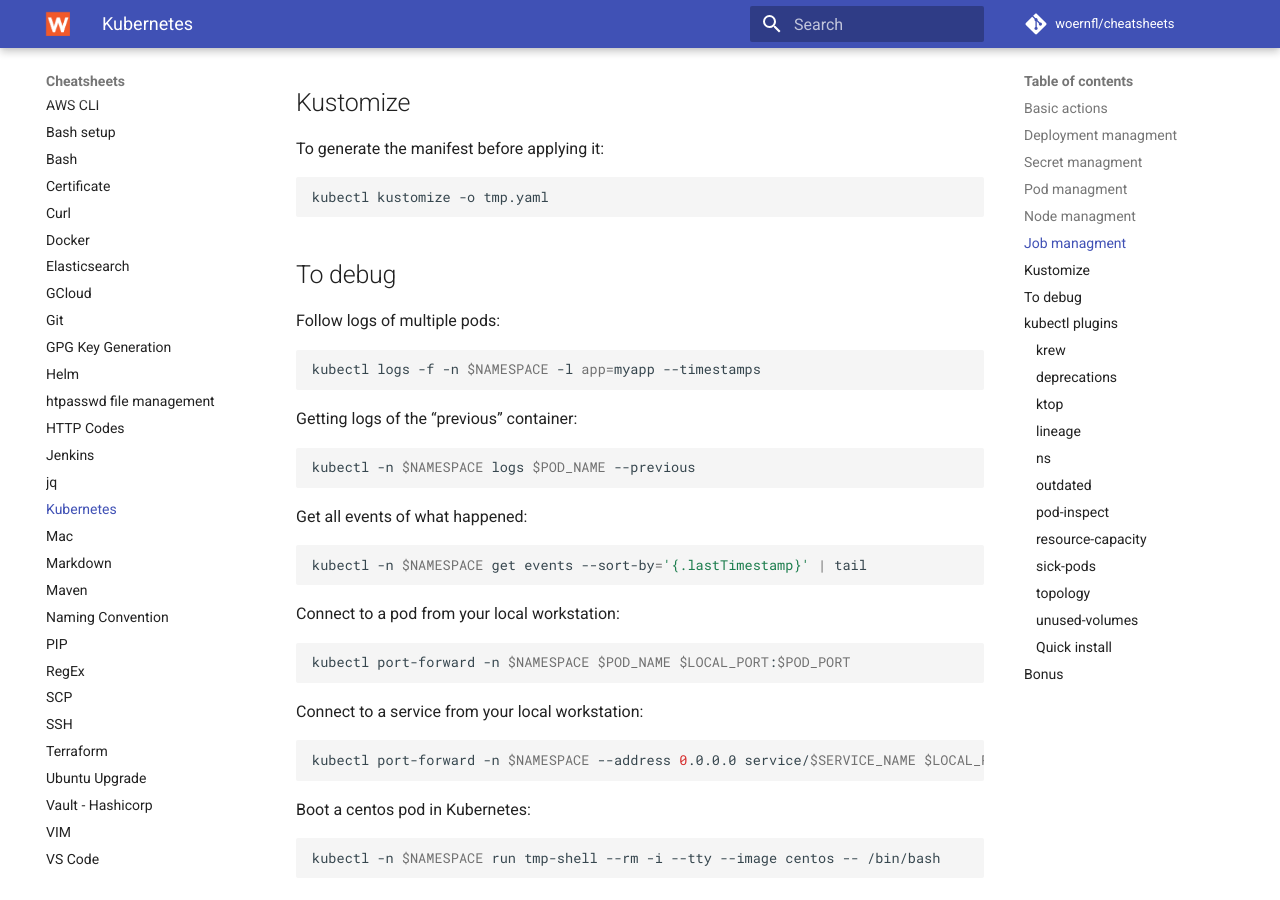
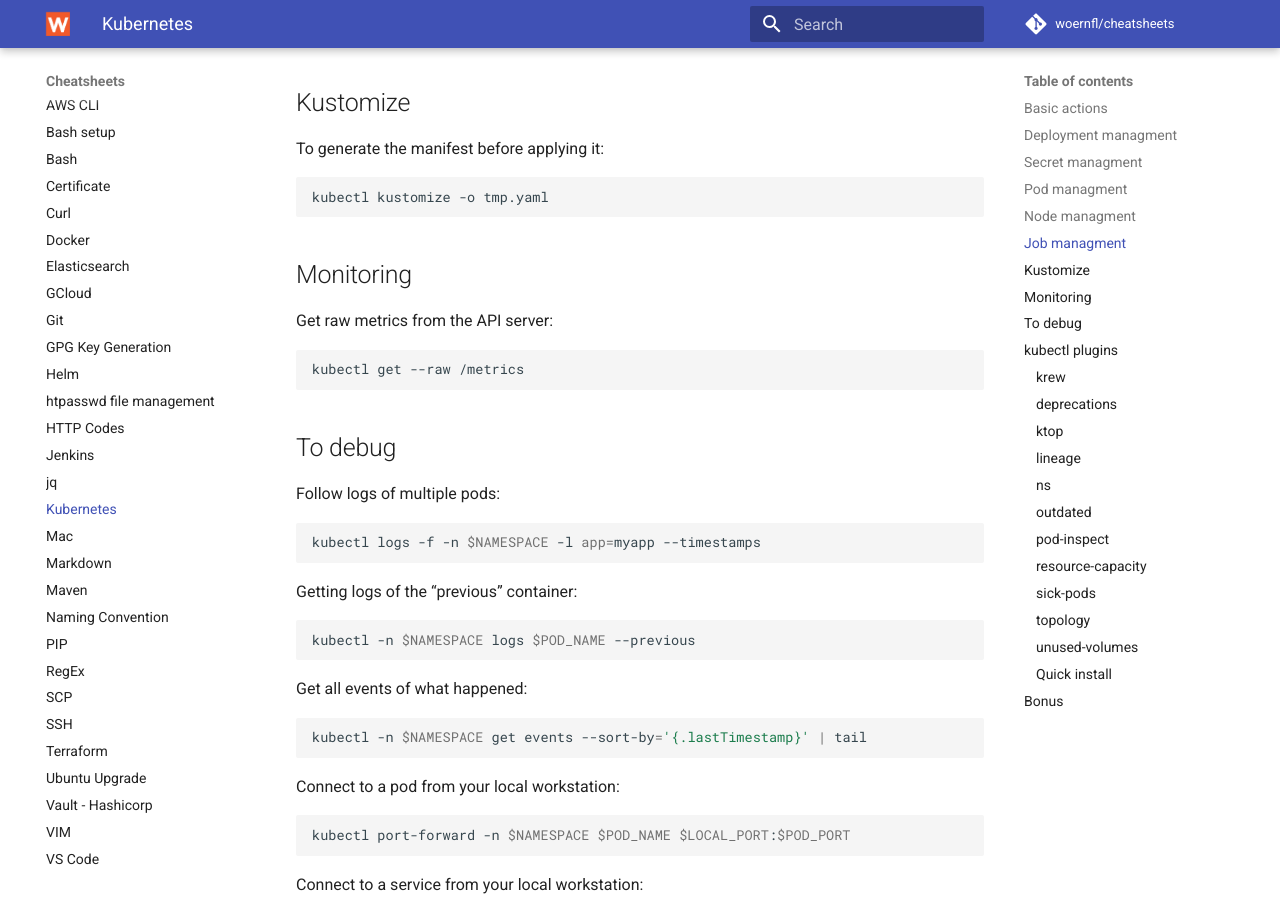
Before and after one commit to woernfl/cheatsheets, an MkDocs documentation site: the page built from docs/kubernetes.md, in a window 1280 px wide and 900 px high, scrolled down 2651 px. Built offline with MkDocs 1.6.1 and Material for MkDocs 9.7.7, drawn with Linux system fonts in a browser that asks for light colours; comment, search, counter and statistics services are not loaded.

Commit message:
Update kubernetes.md

````diff
--- a/docs/kubernetes.md
+++ b/docs/kubernetes.md
@@ -148,6 +148,14 @@
 
 ```bash
 kubectl kustomize -o tmp.yaml
+```
+
+## Monitoring
+
+Get raw metrics from the API server:
+
+```bash
+kubectl get --raw /metrics
 ```
 
 ## To debug
````
